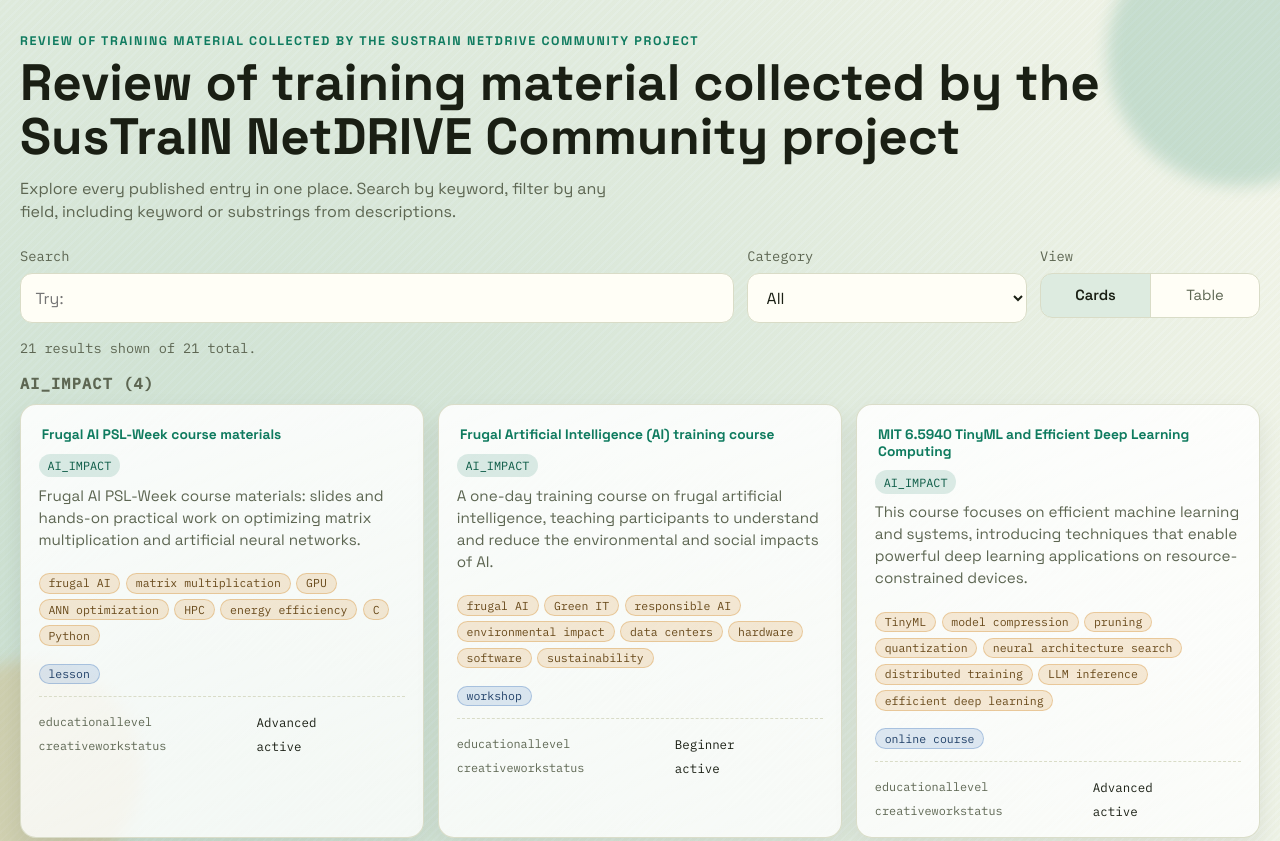
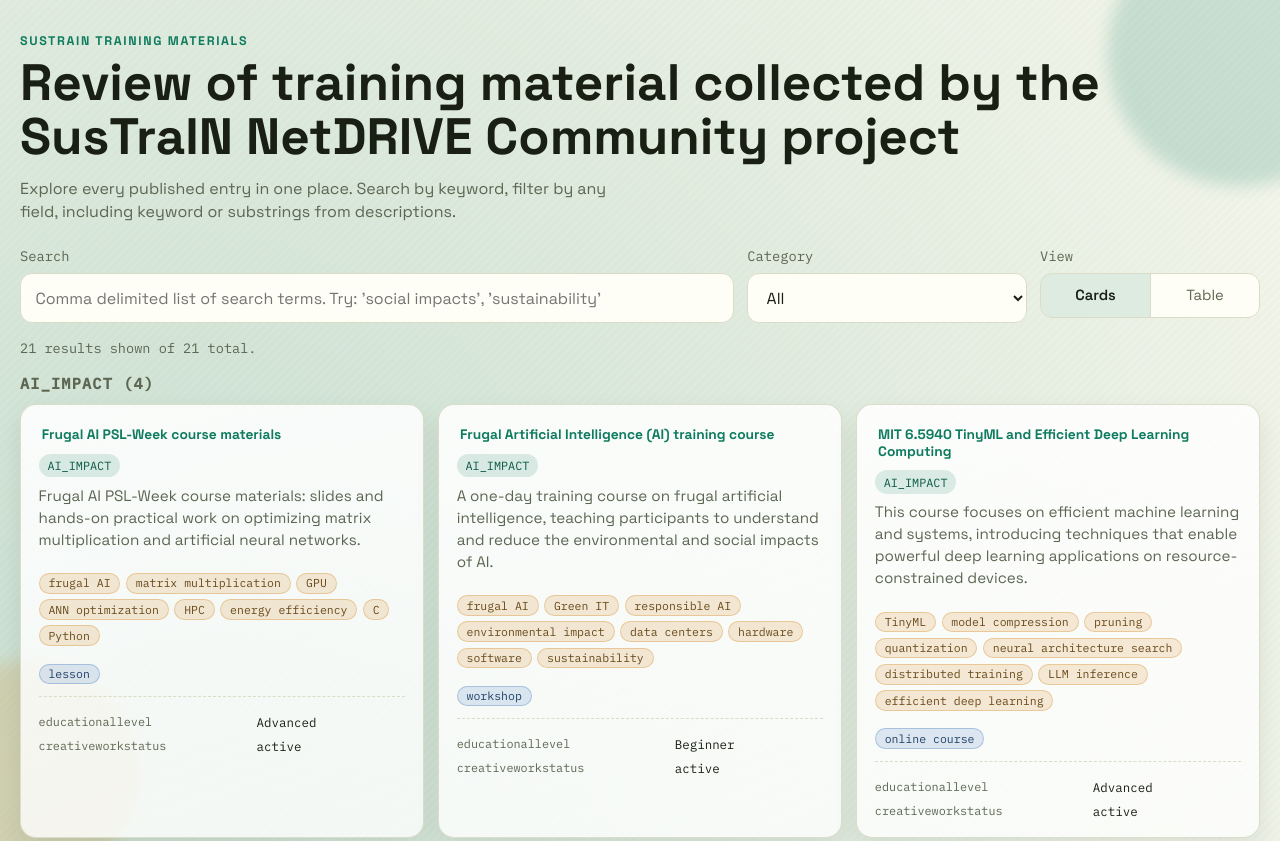
Before and after one commit to UofM-Green-Compute/SusTraIN-training-material-review, a website with bundled scripts: page page_rendering_code/index.html in a window 1280 px wide. Shown: the top 841 px of the page. Built offline with nearby package versions, Linux system fonts and the light colour scheme.

Commit message:
Minor: small further corrections

```diff
--- a/page_rendering_code/index.html
+++ b/page_rendering_code/index.html
@@ -25,7 +25,7 @@
     <div class="bg-shape bg-shape-b" aria-hidden="true"></div>
 
     <header class="hero">
-      <p class="eyebrow">Review of training material collected by the SusTraIN NetDRIVE Community project</p>
+      <p class="eyebrow">SusTraIN Training Materials</p>
       <h1>Review of training material collected by the SusTraIN NetDRIVE Community project</h1>
       <p class="subtitle">
         Explore every published entry in one place. Search by keyword, filter by any field, including
@@ -40,7 +40,7 @@
           <input
             id="searchInput"
             type="search"
-            placeholder="Try: "
+            placeholder="Comma delimited list of search terms. Try: 'social impacts', 'sustainability'"
             autocomplete="off"
           />
         </label>
```
